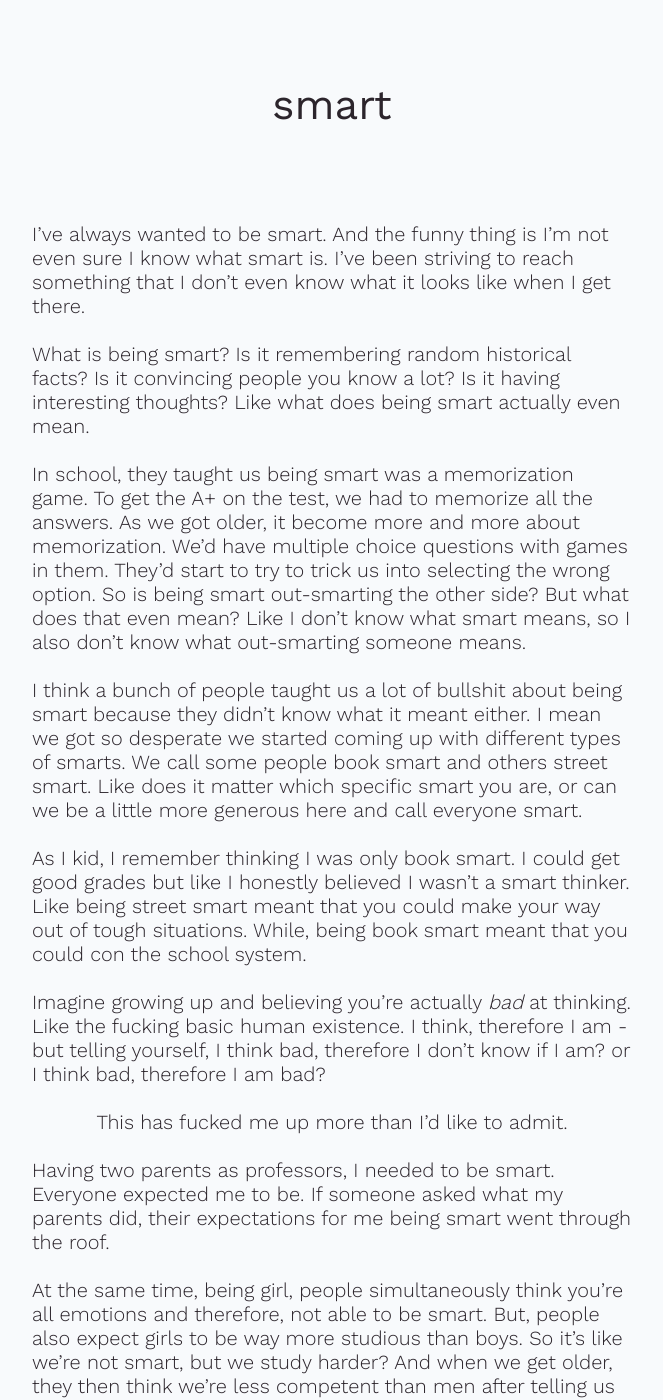
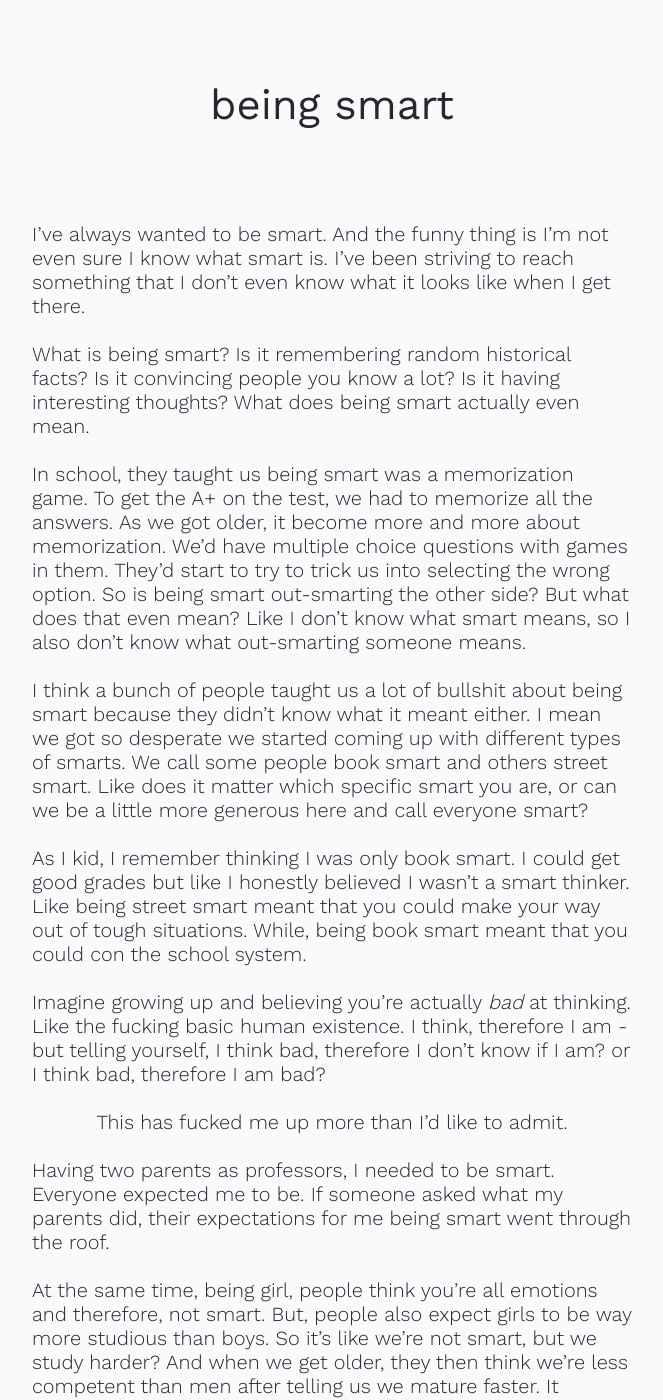
Before and after one commit to shannawn/shannonaw, a Jekyll site: the page built from brain-doodles/being-smart.md, in a window 1280 px wide and 1400 px high. Shown: the whole window, without its empty margins (308-971 px from the left). Built offline with Jekyll 4.4.1, drawn with Linux system fonts in a browser that asks for light colours; our own code applies the rules of GitHub Pages for plain Markdown files; some of the changed text lies outside the part shown.

Commit message:
another one

```diff
--- a/brain-doodles/being-smart.md
+++ b/brain-doodles/being-smart.md
@@ -1,15 +1,15 @@
 ---
-title: smart
+title: being smart
 date: June 30 2021
 ---
 
 I've always wanted to be smart. And the funny thing is I'm not even sure I know what smart is. I've been striving to reach something that I don't even know what it looks like when I get there.
 
-What is being smart? Is it remembering random historical facts? Is it convincing people you know a lot? Is it having interesting thoughts? Like what does being smart actually even mean.
+What is being smart? Is it remembering random historical facts? Is it convincing people you know a lot? Is it having interesting thoughts? What does being smart actually even mean.
 
 In school, they taught us being smart was a memorization game. To get the A+ on the test, we had to memorize all the answers. As we got older, it become more and more about memorization. We'd have multiple choice questions with games in them. They'd start to try to trick us into selecting the wrong option. So is being smart out-smarting the other side? But what does that even mean? Like I don't know what smart means, so I also don't know what out-smarting someone means.
 
-I think a bunch of people taught us a lot of bullshit about being smart because they didn't know what it meant either. I mean we got so desperate we started coming up with different types of smarts. We call some people book smart and others street smart. Like does it matter which specific smart you are, or can we be a little more generous here and call everyone smart.
+I think a bunch of people taught us a lot of bullshit about being smart because they didn't know what it meant either. I mean we got so desperate we started coming up with different types of smarts. We call some people book smart and others street smart. Like does it matter which specific smart you are, or can we be a little more generous here and call everyone smart?
 
 As I kid, I remember thinking I was only book smart. I could get good grades but like I honestly believed I wasn't a smart thinker. Like being street smart meant that you could make your way out of tough situations. While, being book smart meant that you could con the school system.
 
@@ -19,7 +19,7 @@ This has fucked me up more than I'd like to admit.
 
 Having two parents as professors, I needed to be smart. Everyone expected me to be. If someone asked what my parents did, their expectations for me being smart went through the roof.
 
-At the same time, being girl, people simultaneously think you're all emotions and therefore, not able to be smart. But, people also expect girls to be way more studious than boys. So it's like we're not smart, but we study harder? And when we get older, they then think we're less competent than men after telling us we mature faster. It doesn't make sense. If we are more studious, then we should be smarter and because we mature faster, we should be EVEN smarter than them.
+At the same time, being girl, people think you're all emotions and therefore, not smart. But, people also expect girls to be way more studious than boys. So it's like we're not smart, but we study harder? And when we get older, they then think we're less competent than men after telling us we mature faster. It doesn't make sense. If we are more studious, then we should be smarter and because we mature faster, we should be EVEN smarter than that.
 
 So now, after 25 years, I'm trying to figure out if I am smart, what the fuck smart means to me, and if I care. Maybe I should start to with what smart means, if I care, and then if I meet that definition.
 
@@ -27,7 +27,7 @@ Here we go. Right now, I think being smart means having interesting thoughts. Th
 
 I think to be smart, you always have to be able to explain your thoughts to others.  And those people have to react to them in some way - not eye rolling but engage with it. So maybe being smart needs external validation.
 
-If someone just had interesting thoughts and never shared them, are they smart? Yes. I think.
+If someone just had interesting thoughts and never shared them, are they smart? Yes. I think?
 
 So does smart literally just mean having new thoughts? And don't we all do that probably all the time? Every single fucking human lives in a unique environment with unique challenges and experiences. And yes, of course, there's still the shared human experience. But, odds are everyone has had a new, interesting thought at least once. And if you have one new, interesting thought in your life, is that enough to be smart? Probably. Might depend on the thought - but yeah.
 
```
Also changed, not shown: brain-doodles/bulletproof-jacket.md (+4 -2 lines), brain-doodles/insecure-vs-anxious.md (+2 -2 lines), brain-doodles/limitations.md (added, +42 -0 lines).
